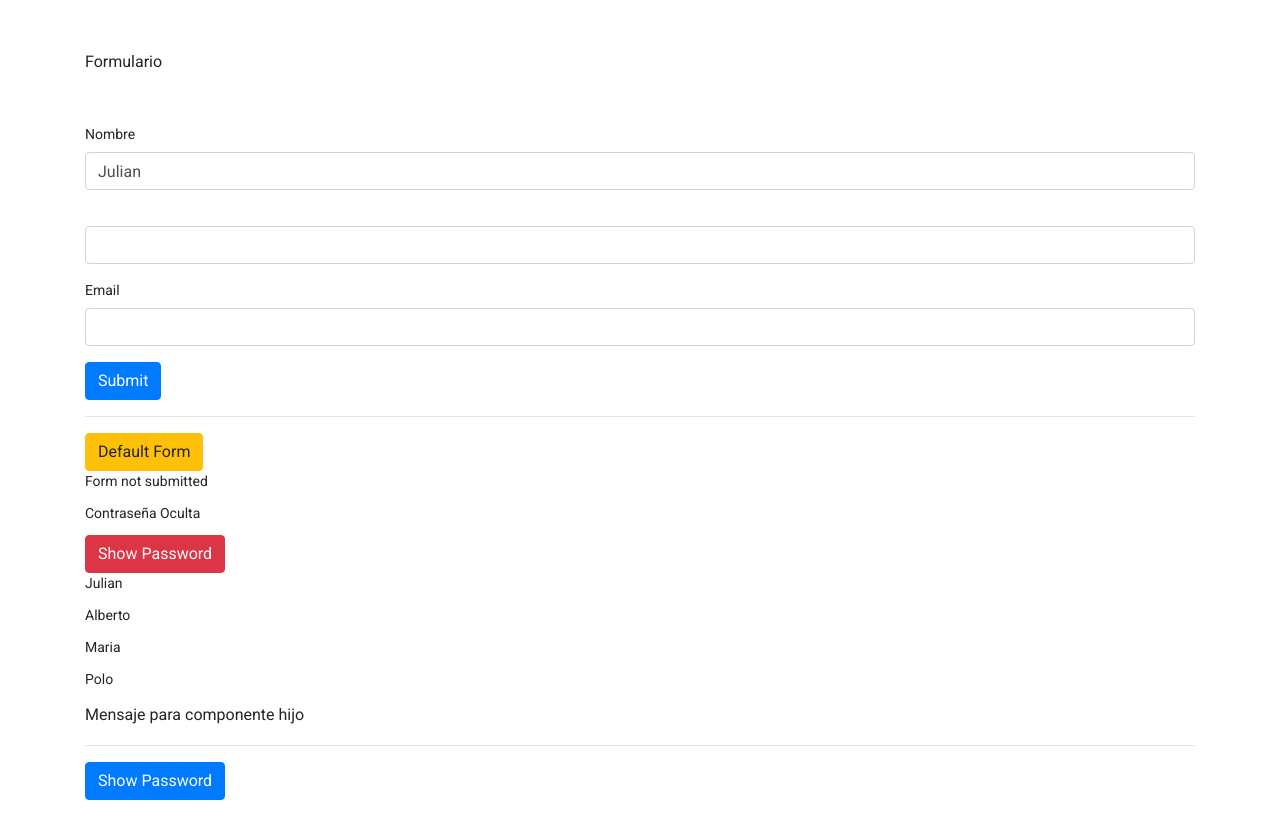
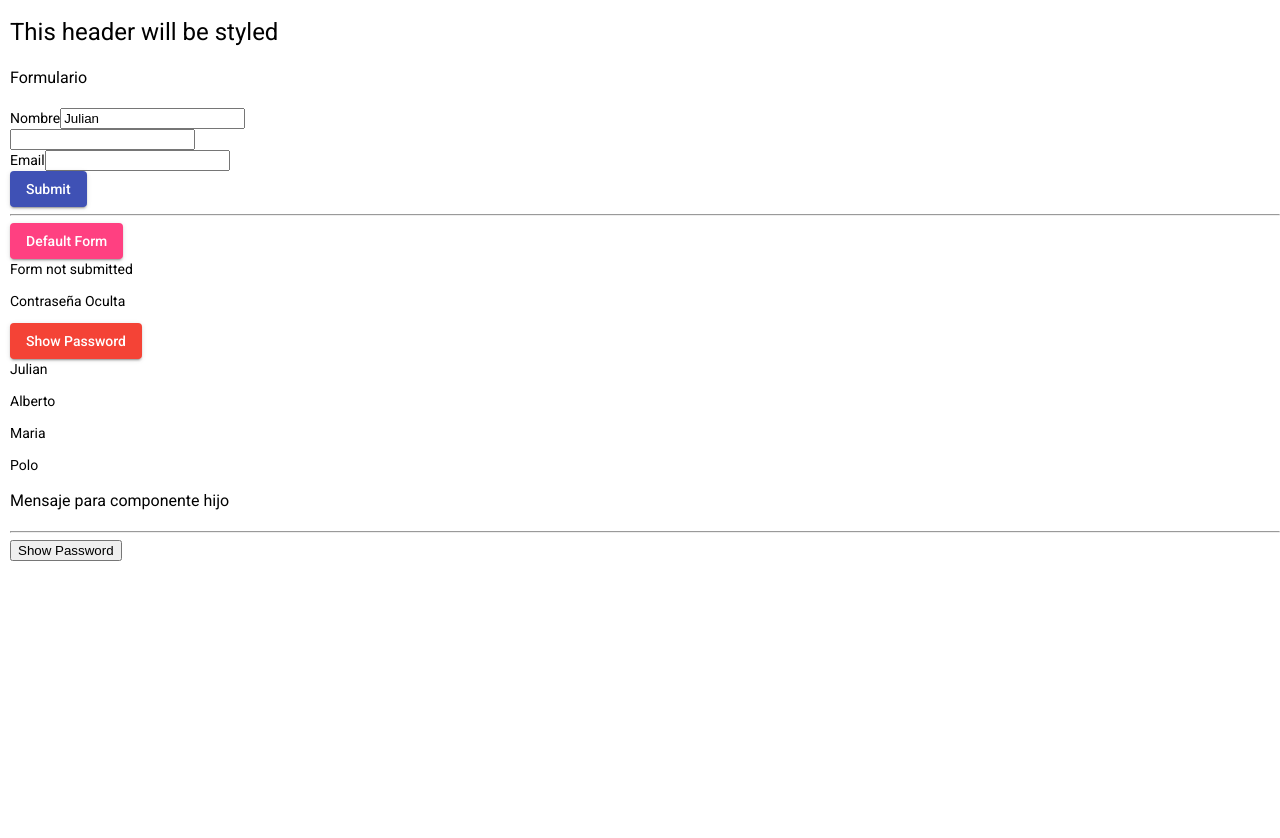
Before and after one commit to julianperezpesce/otherApp, an Angular app: page / in a window 1280 px wide. Shown: the top 838 px of the page. After the commit the page ends 816 px from the top, so only its background shows below. Built offline with nearby package versions, Linux system fonts and the light colour scheme.

Commit message:
some of angular material

```diff
--- a/src/app/app.module.ts
+++ b/src/app/app.module.ts
@@ -1,5 +1,6 @@
 import { BrowserModule } from '@angular/platform-browser';
 import { NgModule } from '@angular/core';
+import { MatButtonModule } from '@angular/material/button';
 
 import { AppComponent } from './app.component';
 import { FormFirstComponent } from './form-first/form-first.component';
@@ -18,6 +19,7 @@ import { BrowserAnimationsModule } from '@angular/platform-browser/animations';
     FormsModule,
     HttpClientModule,
     BrowserAnimationsModule,
+    MatButtonModule,
 
   ],
   providers: [
--- a/src/app/form-first/form-first.component.css
+++ b/src/app/form-first/form-first.component.css
@@ -0,0 +1,4 @@
+.container{
+    margin-top: 5px;
+    margin-left: 10px;
+}
--- a/src/app/form-first/form-first.component.html
+++ b/src/app/form-first/form-first.component.html
@@ -1,24 +1,29 @@
- <div class="container mt-5">
-     <h1> {{ errorMessagge }} </h1>
+ <div class="container">
+    <section class="mat-typography">
+        <h1>This header will be styled</h1>
+        <h1 class="mat-h1"> {{ errorMessagge }} </h1>
+      </section>
+
      <h3>Formulario</h3>
-     <div class="form-group mt-5">
-         <label for="my-input">Nombre</label>
-         <input  class="form-control" type="text" [value]="defaultName">
+     <div >
+         <label >Nombre</label>
+         <input   type="text" [value]="defaultName">
      </div>
-     <div class="form-group">
-        <label for="my-input"> {{ user }} </label>
-        <input [(ngModel)]="user" class="form-control" type="text" >
+     <div >
+        <label f> {{ user }} </label>
+        <input [(ngModel)]="user" type="text" >
     </div>
-    <div class="form-group">
-        <label for="my-input">Email</label>
-        <input #email class="form-control" type="email" >
+    <div >
+        <label >Email</label>
+        <input #email type="email" >
     </div>
 
-    <button class="btn btn-primary" (click)="onSendForm(email.value)">Submit</button>
+    <button mat-raised-button color="primary" (click)="onSendForm(email.value)">Submit</button>
+
     <hr>
-    <button class="btn btn-warning" (click)="onDefaultForm()">Default Form</button>
+    <button mat-raised-button color="accent" (click)="onDefaultForm()">Default Form</button>
 
-    <p mt-5> {{ status }} </p>
+    <p > {{ status }} </p>
 
     <div *ngIf="displayPassword; then showPassword; else hidePassword">
     </div>
@@ -28,7 +33,7 @@
     <ng-template #hidePassword>
         <p>Contraseña Oculta</p>
     </ng-template>
-    <button class="btn btn-danger" (click)="onShowPassword()">Show Password</button>
+    <button mat-raised-button color="warn" (click)="onShowPassword()">Show Password</button>
 
     <ng-template [ngSwitch]="lightStatus">
         <div *ngSwitchCase="'green'">Verde</div>
@@ -42,6 +47,6 @@
     </div>
     <h3> {{ messageFromParent }} </h3>
     <hr>
-    <button class="btn btn-primary" (click)="onSendEvent()">Show Password</button>
+    <button (click)="onSendEvent()">Show Password</button>
 
 </div>
--- a/src/index.html
+++ b/src/index.html
@@ -6,14 +6,14 @@
   <base href="/">
   <meta name="viewport" content="width=device-width, initial-scale=1">
   <link rel="icon" type="image/x-icon" href="favicon.ico">
-  <link rel="stylesheet" href="https://stackpath.bootstrapcdn.com/bootstrap/4.5.0/css/bootstrap.min.css" integrity="sha384-9aIt2nRpC12Uk9gS9baDl411NQApFmC26EwAOH8WgZl5MYYxFfc+NcPb1dKGj7Sk" crossorigin="anonymous">
+  <!-- <link rel="stylesheet" href="https://stackpath.bootstrapcdn.com/bootstrap/4.5.0/css/bootstrap.min.css" integrity="sha384-9aIt2nRpC12Uk9gS9baDl411NQApFmC26EwAOH8WgZl5MYYxFfc+NcPb1dKGj7Sk" crossorigin="anonymous"> -->
   <link href="https://fonts.googleapis.com/css?family=Roboto:300,400,500&display=swap" rel="stylesheet">
   <link href="https://fonts.googleapis.com/icon?family=Material+Icons" rel="stylesheet">
 </head>
 <body class="mat-typography">
   <app-root></app-root>
-  <script src="https://code.jquery.com/jquery-3.5.1.slim.min.js" integrity="sha384-DfXdz2htPH0lsSSs5nCTpuj/zy4C+OGpamoFVy38MVBnE+IbbVYUew+OrCXaRkfj" crossorigin="anonymous"></script>
+  <!-- <script src="https://code.jquery.com/jquery-3.5.1.slim.min.js" integrity="sha384-DfXdz2htPH0lsSSs5nCTpuj/zy4C+OGpamoFVy38MVBnE+IbbVYUew+OrCXaRkfj" crossorigin="anonymous"></script>
 <script src="https://cdn.jsdelivr.net/npm/popper.js@1.16.0/dist/umd/popper.min.js" integrity="sha384-Q6E9RHvbIyZFJoft+2mJbHaEWldlvI9IOYy5n3zV9zzTtmI3UksdQRVvoxMfooAo" crossorigin="anonymous"></script>
-<script src="https://stackpath.bootstrapcdn.com/bootstrap/4.5.0/js/bootstrap.min.js" integrity="sha384-OgVRvuATP1z7JjHLkuOU7Xw704+h835Lr+6QL9UvYjZE3Ipu6Tp75j7Bh/kR0JKI" crossorigin="anonymous"></script>
+<script src="https://stackpath.bootstrapcdn.com/bootstrap/4.5.0/js/bootstrap.min.js" integrity="sha384-OgVRvuATP1z7JjHLkuOU7Xw704+h835Lr+6QL9UvYjZE3Ipu6Tp75j7Bh/kR0JKI" crossorigin="anonymous"></script> -->
 </body>
 </html>
```
